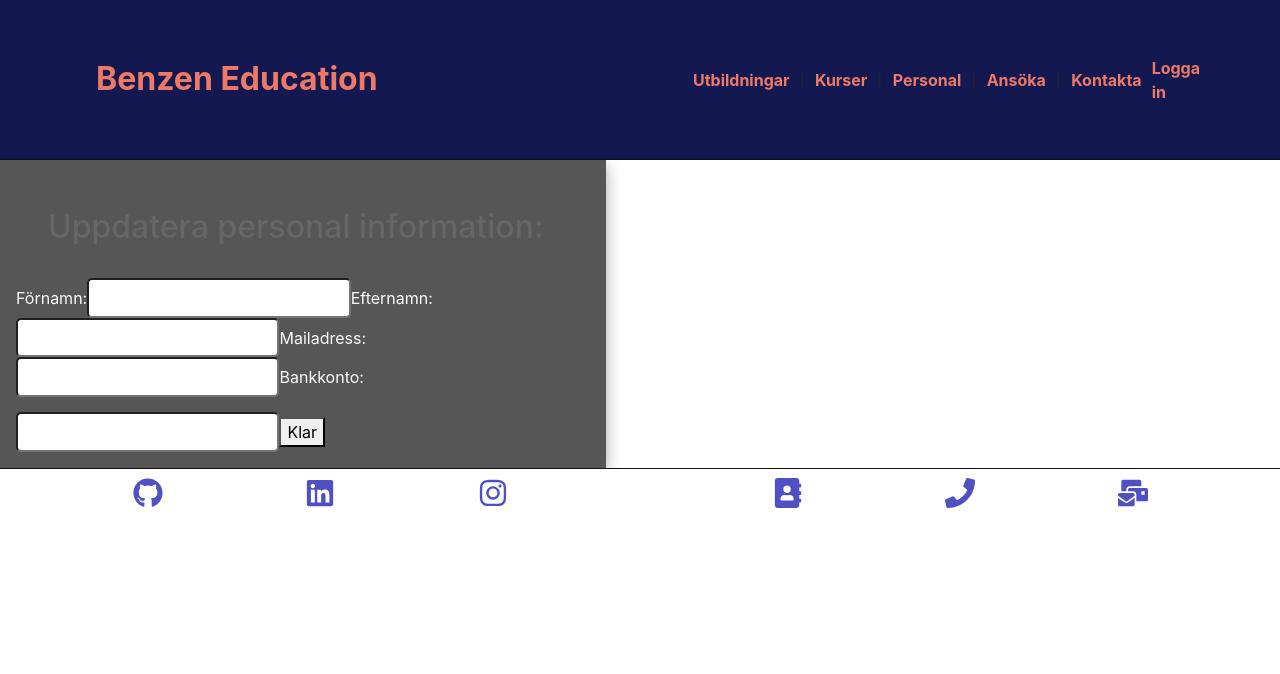
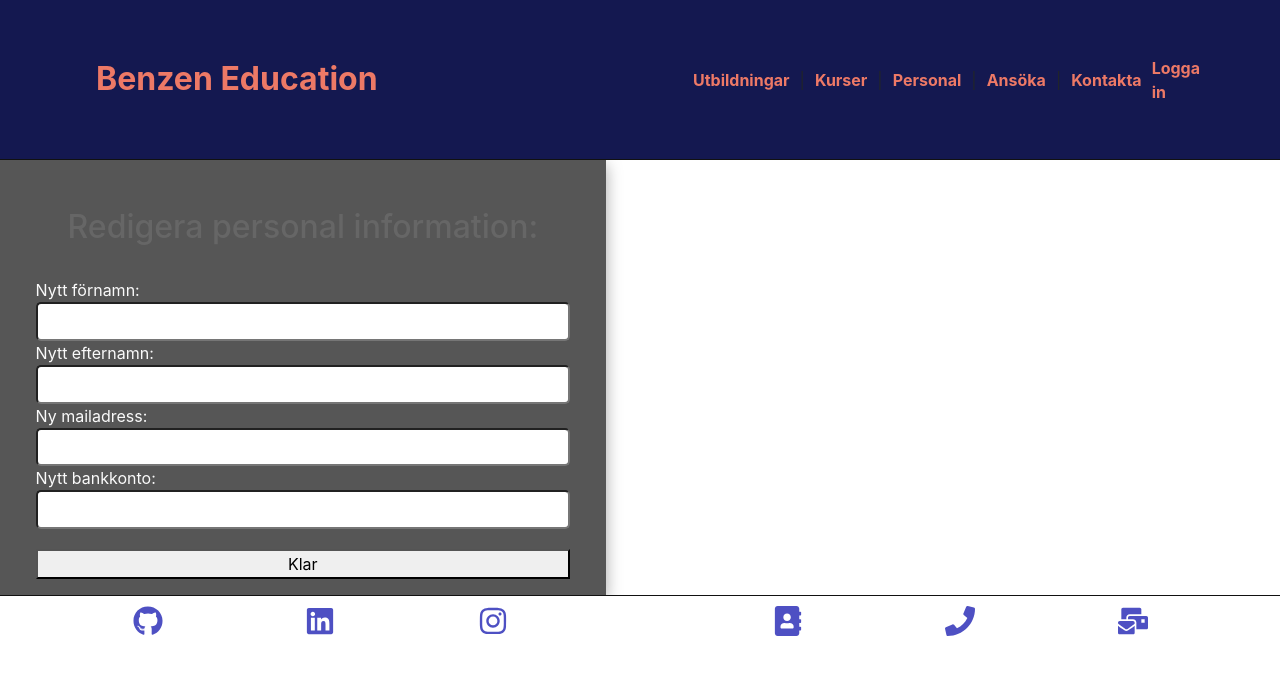
Before and after one commit to Ravelloo2/Benzen, a React (Create React App) app: page /UppdateraPersonal in a window 1280 px wide. Shown: the top 674 px of the page. Built offline with nearby package versions, Linux system fonts and the light colour scheme; a web font is replaced by a local one.

Commit message:
allt_funkar

```diff
--- a/src/Components/personal/get-personal.jsx
+++ b/src/Components/personal/get-personal.jsx
@@ -12,7 +12,6 @@ export function GetPersonal() {
     const [id, setId] = useState("");
     const [personalInfo, setPersonalInfo] = useState([]);
     const [update, setUpdate] = useState(false);
-    const [infoPersonal, setInfoPersonal] = useState([]);
     const [modal, setModal] = useState(false);
 
     useEffect(() => {
@@ -36,21 +35,18 @@ export function GetPersonal() {
         setUpdate(!update);
     };
 
+    const closeHandler = () => {
+        setId("");
+        setModal(false);
+    };
 
     const deletePersonal = (e) => {
-        axios.delete(`http://localhost:3001/personal/${e.target.name}`);
+        axios.delete(`http://localhost:3001/personal/deletePersonal/${e.target.name}`);
 
         setPersonalInfo((data) => {
             return data.filter((personal) => personal._id !== e.target.name);
         });
     };
-
-    const closeHandler = () => {
-        setId("");
-        setModal(false);
-    };
-
-
 
     return (
         <div className='personal-body'>
@@ -65,10 +61,10 @@ export function GetPersonal() {
                 </div>
                 <section className='peronal-container'>
                     <ul className='personal-list'>
-                    {personalInfo.map((personalInfo, index) => (
+                        {personalInfo.map((personal) => (
                             <PersonalList
-                            key={index}
-                            personalInfos={personalInfo}
+                                key={personal._id}
+                                personalInfos={personal}
                                 editHandler={editHandler}
                                 deletePersonal={deletePersonal}
                             />
--- a/src/Components/personal/personal-list.jsx
+++ b/src/Components/personal/personal-list.jsx
@@ -1,20 +1,20 @@
-import React from 'react';
+// CAMERONS
+import React, { useState } from 'react';
 import { Container } from 'react-bootstrap';
 
-const PersonalList = ({ personalInfos, editHandler, deleteHandler }) => {
+const PersonalList = ({ personalInfos, editHandler, deletePersonal }) => {
   const { _id, fName, lName, email, bKonto } = personalInfos;
-
 
   return (
     <li key={_id}>
       <div className='show-personal'>
         <Container>
-          <div>{'Namn: ' + fName + ' ' + lName} </div>
+          <h5>{ fName + ' ' + lName} </h5>
           <div>{'Mailadress: ' + email}</div>
           <div>{'Bankkonto: ' + bKonto}</div>
         </Container>
         <div>
-          <button className='delete-personal-btn' name={_id} onClick={deleteHandler}>Ta bort personal</button>
+          <button className='delete-personal-btn' name={_id} onClick={deletePersonal}>Ta bort personal</button>
           <button className='update-personal-btn' name={_id} onClick={editHandler}>Updatera information</button>
         </div>
       </div>
--- a/src/Components/personal/update-personal.jsx
+++ b/src/Components/personal/update-personal.jsx
@@ -1,8 +1,9 @@
-import React, { useState } from 'react';
+import React, { useState, useEffect } from 'react';
 import axios from "axios";
 import "../../css/Personal.css";
 
 function UpdatePersonal({ _id, closeHandler, updateHandler }) {
+    axios.defaults.baseURL = "http://localhost:3001/";
 
     const [personalInfo, setPersonalInfo] = useState({
         fName: "",
@@ -16,9 +17,10 @@ function UpdatePersonal({ _id, closeHandler, updateHandler }) {
     };
 
     const submitHandler = (e) => {
-        e.preventDefault();
+        e.preventDefault(personalInfo);
+        console.log(personalInfo);
 
-        axios.put(`http://localhost:3001/personal/updatePersonal/${_id}`, personalInfo)
+        axios.patch(`/personal/updatePersonal/${_id}`, personalInfo)
             .then((res) => {
                 setPersonalInfo({
                     fName: "",
@@ -26,10 +28,11 @@ function UpdatePersonal({ _id, closeHandler, updateHandler }) {
                     email: "",
                     bKonto: "",
                 })
-                    .catch((err) => {
-                        console.error(err);
-                    })
-            });
+                console.log(res.data);
+            })
+            .catch((err) => {
+                console.error(err);
+            })
 
     };
 
@@ -44,10 +47,9 @@ function UpdatePersonal({ _id, closeHandler, updateHandler }) {
         >
 
             <div className="update-personal-container">
+                <h2>Redigera personal information:</h2>
 
-                <h2>Uppdatera personal information:</h2>
-
-                <label htmlFor='fName' className='label'>Förnamn:</label>
+                <label htmlFor='fName' className='label'>Nytt förnamn:</label>
                 <input
                     type="text"
                     name="fName"
@@ -55,7 +57,7 @@ function UpdatePersonal({ _id, closeHandler, updateHandler }) {
                     onChange={handleChange}
                 />
 
-                <label htmlFor='lName' className='label'>Efternamn:</label>
+                <label htmlFor='lName' className='label'>Nytt efternamn:</label>
                 <input
                     type="text"
                     name="lName"
@@ -63,7 +65,7 @@ function UpdatePersonal({ _id, closeHandler, updateHandler }) {
                     onChange={handleChange}
                 />
 
-                <label htmlFor='email' className='label'>Mailadress:</label>
+                <label htmlFor='email' className='label'>Ny mailadress:</label>
                 <input
                     type="text"
                     name="email"
@@ -71,7 +73,7 @@ function UpdatePersonal({ _id, closeHandler, updateHandler }) {
                     onChange={handleChange}
                 />
 
-                <label htmlFor='bKonto' className='label'>Bankkonto:</label>
+                <label htmlFor='bKonto' className='label'>Nytt bankkonto:</label>
                 <input
                     type="text"
                     name="bKonto"
--- a/src/css/Personal.css
+++ b/src/css/Personal.css
@@ -83,6 +83,11 @@ h2 {
     padding: 15px;
 }
 
+.update-personal-container{
+    display: flex;
+    flex-direction: column;
+}
+
 #fName, #lName, #email, #bKonto {
     width: auto;
     height: fit-content;
```
Also changed, not shown: 2 other files (tests, documents, lock files or other folders). Lines whose indentation alone changed are shown as unchanged.
